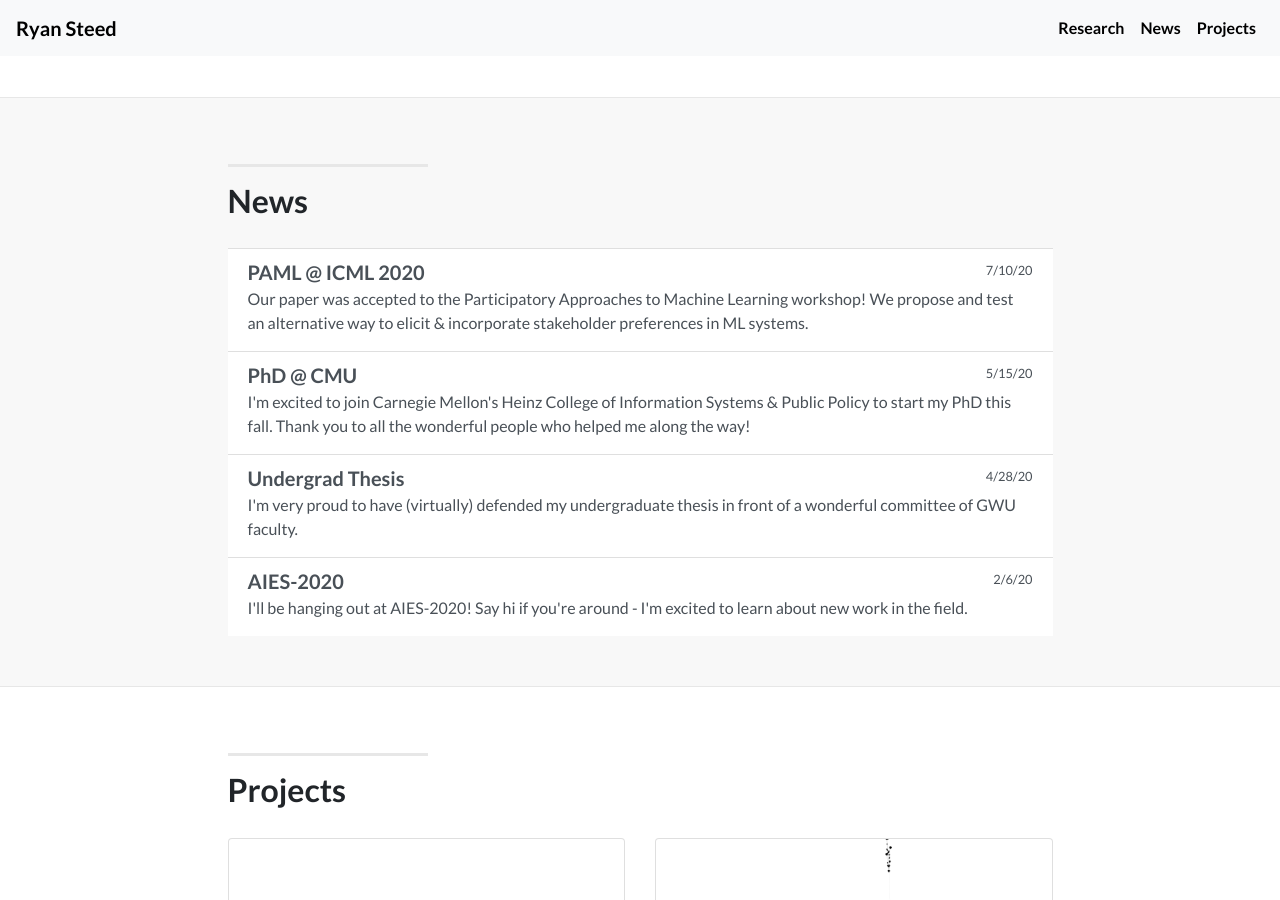
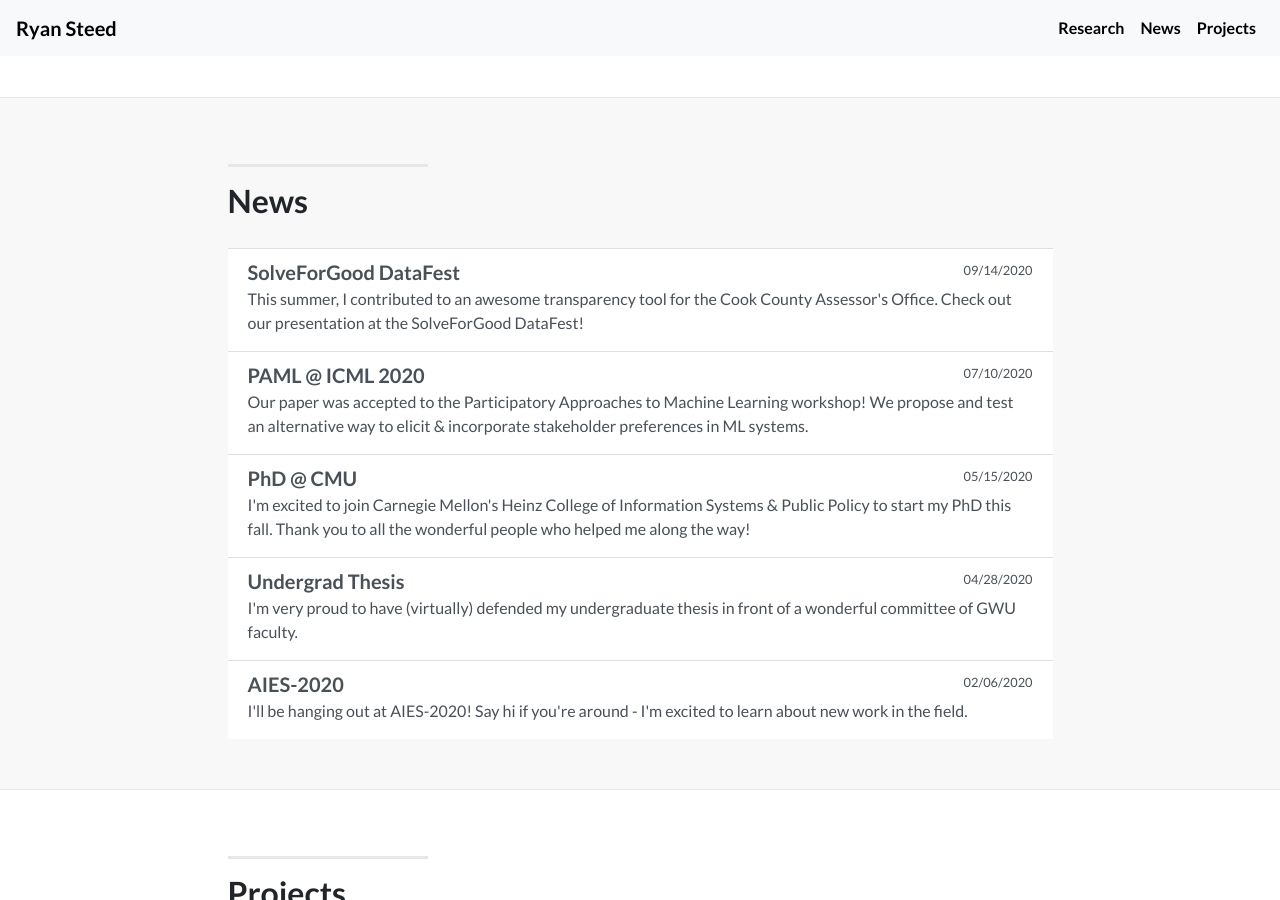
Before and after one commit to rsteed11/rsteed11.github.io, a Jekyll site: the page built from index.html, in a window 1280 px wide and 900 px high, scrolled down 1308 px. Built offline with Jekyll 4.4.1, drawn with Linux system fonts in a browser that asks for light colours; nearby versions of some CDN libraries; a style sheet for code colours, icons or effects is not loaded.

Commit message:
:sparkles: DataFest news

```diff
--- a/_data/news.yml
+++ b/_data/news.yml
@@ -1,16 +1,20 @@
+- header: SolveForGood DataFest
+  message: This summer, I contributed to an awesome transparency tool for the Cook County Assessor's Office. Check out our presentation at the SolveForGood DataFest!
+  date: 09/14/2020
+  link: https://t.co/jvRSJ8i7ls?amp=1
 - header: PAML @ ICML 2020
   message: Our paper was accepted to the Participatory Approaches to Machine Learning workshop! We propose and test an alternative way to elicit & incorporate stakeholder preferences in ML systems.
-  date: 7/10/20
+  date: 07/10/2020
   link: https://participatoryml.github.io/
 - header: PhD @ CMU
   message: I'm excited to join Carnegie Mellon's Heinz College of Information Systems & Public Policy to start my PhD this fall. Thank you to all the wonderful people who helped me along the way!
-  date: 5/15/20
+  date: 05/15/2020
   link: https://www.heinz.cmu.edu
 - header: AIES-2020
   message: I'll be hanging out at AIES-2020! Say hi if you're around - I'm excited to learn about new work in the field.
-  date: 2/6/20
+  date: 02/06/2020
   link: https://www.aies-conference.com/2020/
 - header: Undergrad Thesis
   message: I'm very proud to have (virtually) defended my undergraduate thesis in front of a wonderful committee of GWU faculty.
-  date: 4/28/20
+  date: 04/28/2020
   link: https://arxiv.org/abs/2005.02342
--- a/_includes/news.html
+++ b/_includes/news.html
@@ -10,7 +10,7 @@
         <div class="list-group list-group-flush">
           {% assign sorted = (site.data.news | sort: 'date') | reverse %}
           {% for news in sorted %}
-          <a href="{{news.link}}" class="list-group-item list-group-item-action flex-column align-items-start">
+          <a target="blank" href="{{news.link}}" class="list-group-item list-group-item-action flex-column align-items-start">
             <div class="d-flex w-100 justify-content-between">
               <h5 class="mb-1">{{news.header}}</h5>
               <small>{{news.date}}</small>
```
